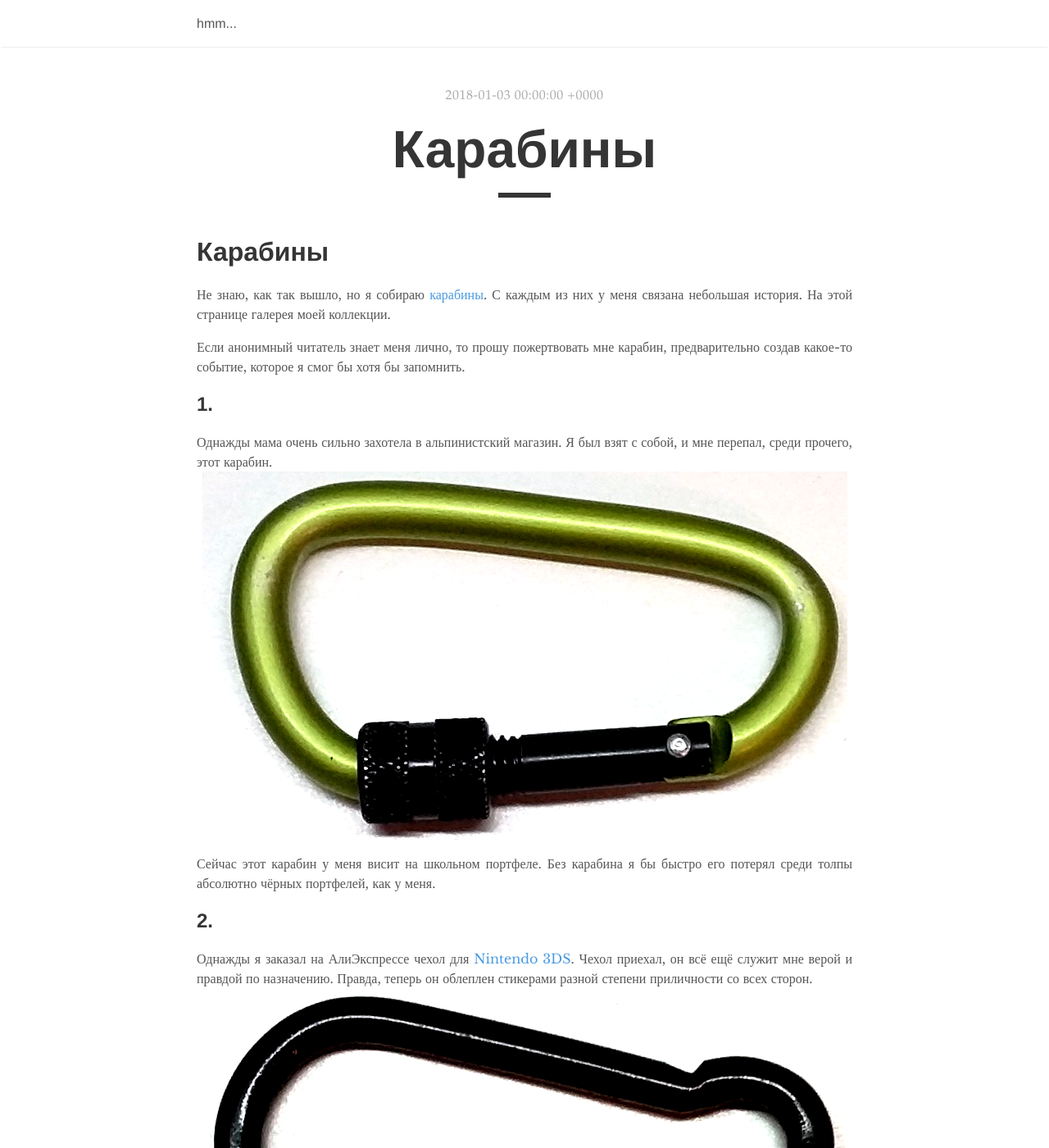
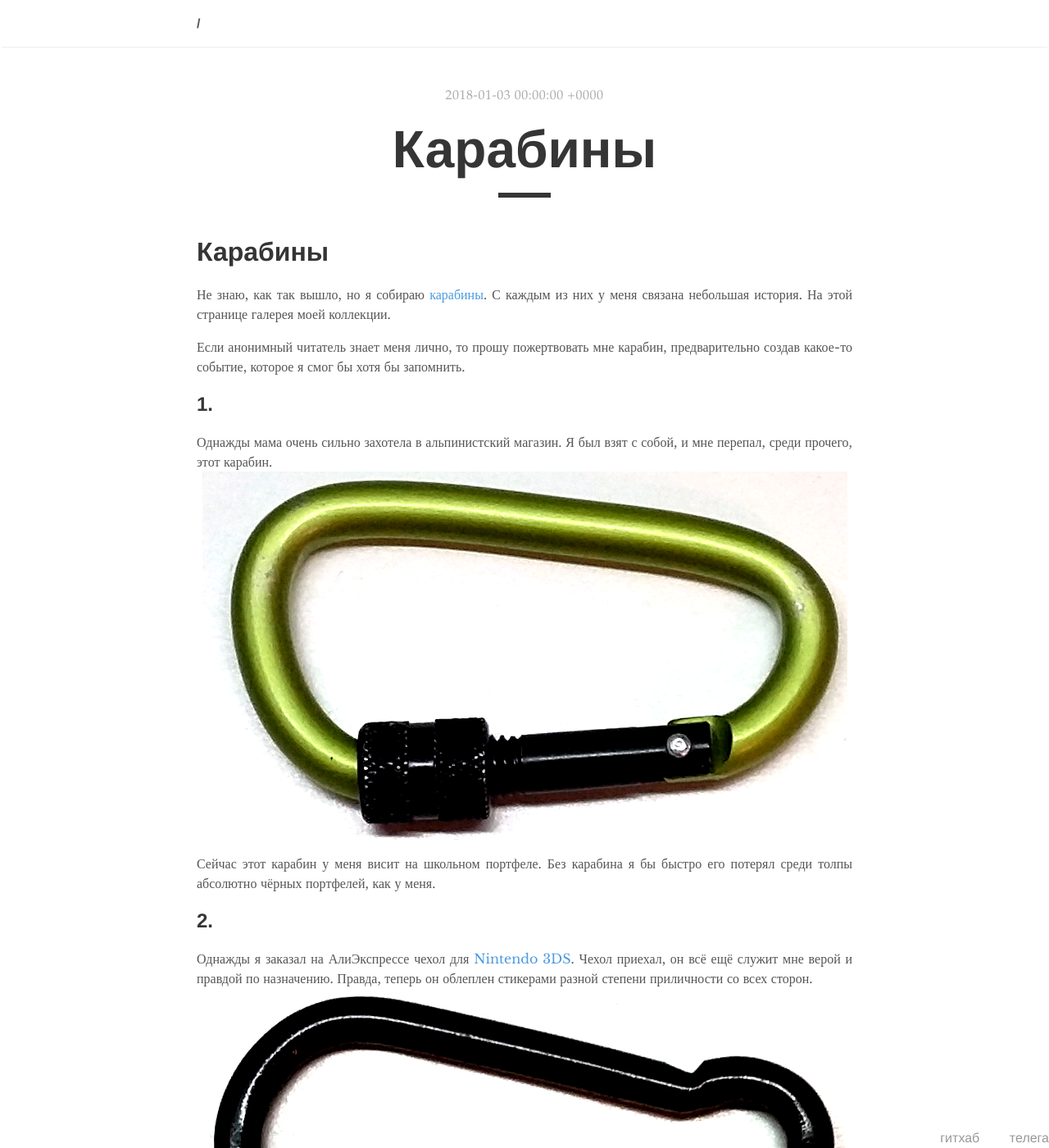
Before and after one commit to bouncepaw/bouncepaw.github.io, a Jekyll site: the page built from _posts/2018-01-03-karabenoj-ru.md, in a window 1280 px wide and 1400 px high. Shown: the whole window at 82% size. Built offline with Jekyll 4.4.1, drawn with Linux system fonts in a browser that asks for light colours.

Commit message:
add russian layout

```diff
--- a/_includes/head.html
+++ b/_includes/head.html
@@ -3,7 +3,7 @@
   <meta name="viewport" content="width=device-width, initial-scale=1.0">
 
   <title>
-    {% if page.title == "Home" %}
+    {% if page.title == "/" %}
       {{ site.title }}
     {% else %}
       {{ page.title }} &middot; {{ site.title }}
--- /dev/null
+++ b/_layouts/artru.html
@@ -0,0 +1,31 @@
+<!DOCTYPE html>
+<html lang="ru">
+
+  {% include head.html %}
+
+  <body>
+    <nav class="nav">
+      <div class="nav-container">
+        <b><a href="{{ site.baseurl }}/">/</a></b>
+      </div>
+      <ul>
+        <li><a href="https://github.com/bouncepaw">гитхаб</a></li>
+        <li><a href="https://t.me/bouncepaw">телега</a></li>
+      </ul>
+    </nav>
+
+    <main>
+    <div class="post">
+      <div class="post-info">
+        <time datetime="{{ page.date }}">{{ page.date | "%y-%m-%d"}}</time>
+      </div>
+
+      <h1 class="post-title">{{ page.title }}</h1>
+      <div class="post-line"></div>
+
+      {{ content }}
+
+    </div>
+    </main>
+  </body>
+</html>
```
Also changed, not shown: _layouts/ru_art.html (deleted, +0 -18 lines), _posts/2018-01-03-karabenoj-ru.md (+1 -1 lines).
